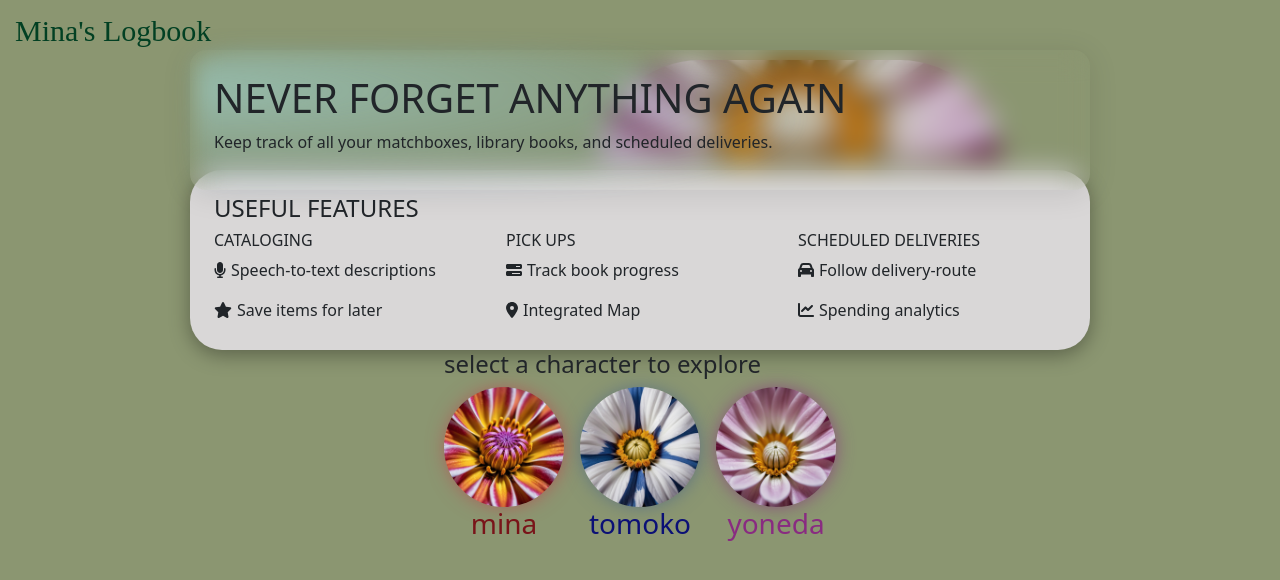
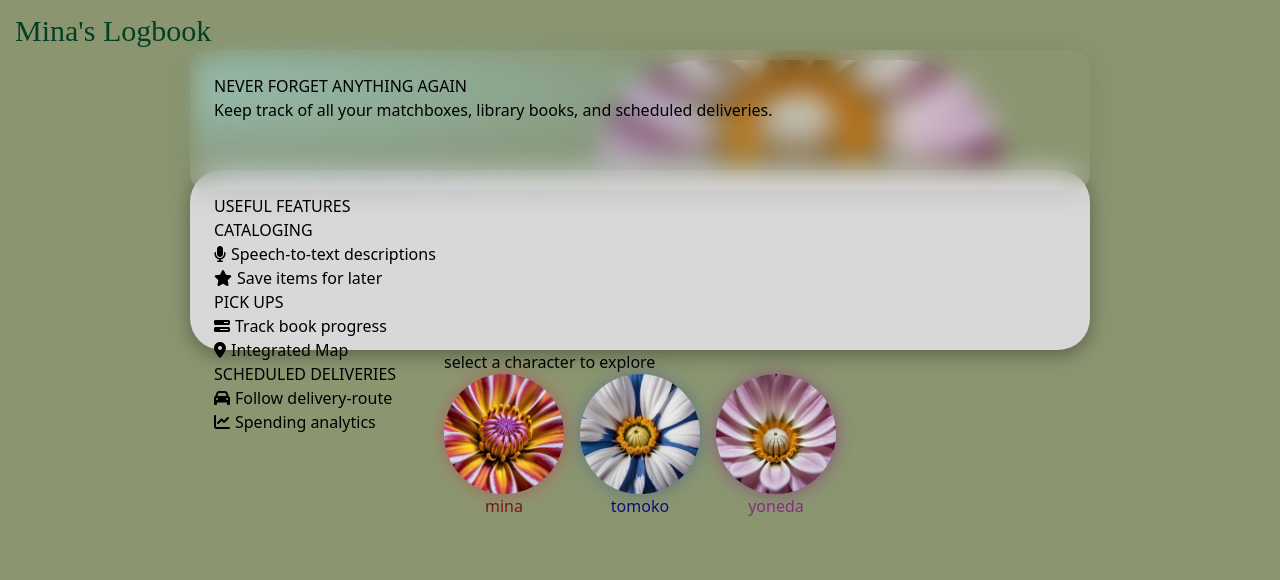
Before and after one commit to makeda-lelozwi/MinasLogBook, an Angular app: page / in a window 1280 px wide. Shown: the top 580 px of the page. Built offline with nearby package versions, Linux system fonts and the light colour scheme; a web font is replaced by a local one.

Commit message:
2025.07.29AddTailwindRemoveBootstrap

```diff
--- a/angular.json
+++ b/angular.json
@@ -39,13 +39,10 @@
                 "output": "assets"
               }
             ],
-            "styles": [
-              "node_modules/bootstrap/dist/css/bootstrap.min.css",
-              "src/styles.css"
-            ],
-            "scripts": [
-              "node_modules/bootstrap/dist/js/bootstrap.bundle.min.js"
-            ]
+            "styles": ["src/styles.css"],
+            "stylePreprocessorOptions": {
+              "includePaths": []
+            }
           },
           "configurations": {
             "production": {
--- a/package.json
+++ b/package.json
@@ -22,7 +22,7 @@
     "@fortawesome/free-brands-svg-icons": "^6.5.2",
     "@fortawesome/free-regular-svg-icons": "^6.5.2",
     "@fortawesome/free-solid-svg-icons": "^6.5.2",
-    "bootstrap": "^5.3.3",
+    "@tailwindcss/postcss": "^4.1.11",
     "rxjs": "~7.8.0",
     "tslib": "^2.3.0",
     "zone.js": "~0.14.3"
@@ -32,12 +32,15 @@
     "@angular/cli": "^18.1.2",
     "@angular/compiler-cli": "^18.1.0",
     "@types/jasmine": "~5.1.0",
+    "autoprefixer": "^10.4.21",
     "jasmine-core": "~5.1.0",
     "karma": "~6.4.0",
     "karma-chrome-launcher": "~3.2.0",
     "karma-coverage": "~2.2.0",
     "karma-jasmine": "~5.1.0",
     "karma-jasmine-html-reporter": "~2.1.0",
+    "postcss": "^8.5.6",
+    "tailwindcss": "^3.4.17",
     "typescript": "~5.5.2"
   }
 }
--- /dev/null
+++ b/postcss.config.js
@@ -0,0 +1,7 @@
+module.exports = {
+
+  plugins: {
+    tailwindcss: {},
+    autoprefixer: {},
+  },
+}
--- a/src/styles.css
+++ b/src/styles.css
@@ -1,4 +1,7 @@
 /* You can add global styles to this file, and also import other style files */
+@tailwind base;
+@tailwind components;
+@tailwind utilities;
 html,
 body {
   margin: 0;
--- /dev/null
+++ b/tailwind.config.js
@@ -0,0 +1,10 @@
+/** @type {import('tailwindcss').Config} */
+module.exports = {
+  content: [
+    "./src/**/*.{html,ts}"
+  ],
+  theme: {
+    extend: {},
+  },
+  plugins: [],
+}
```
Also changed, not shown: 1 other file (tests, documents, lock files or other folders).
